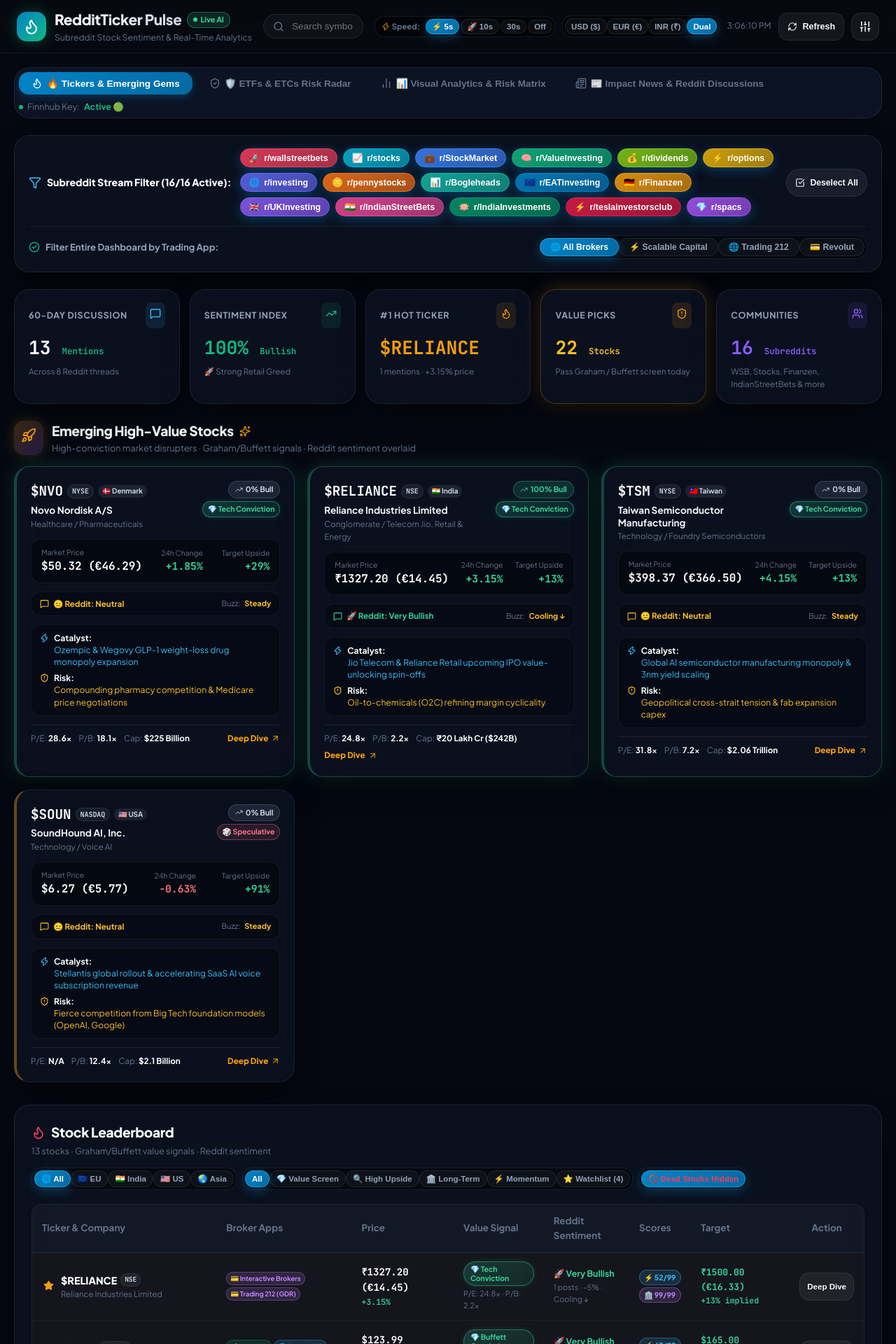
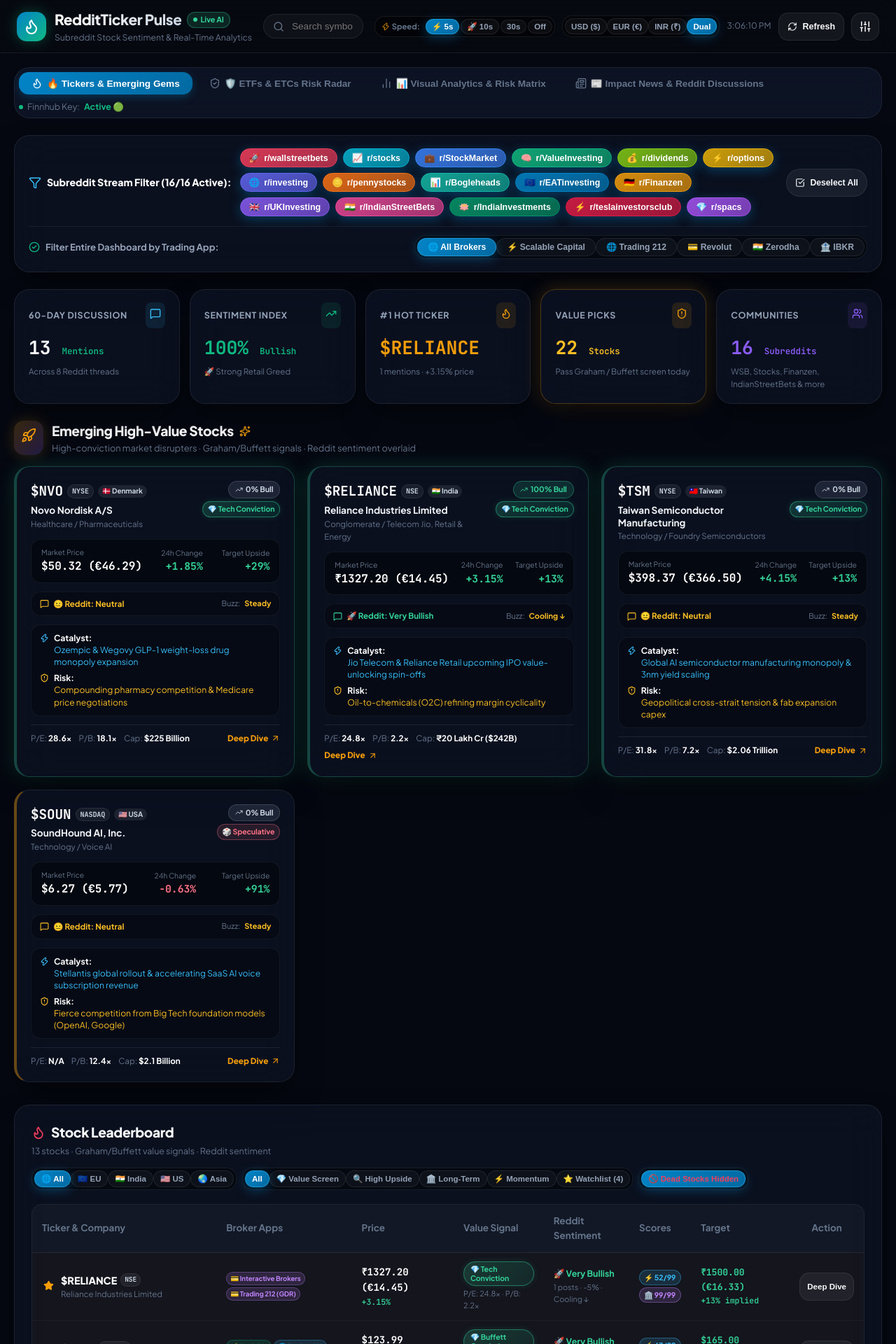
Before and after one commit to sarjodas/reddit-stock-dashboard, a React (Vite) app: page / in a window 1280 px wide. Shown: the top 1920 px of the page at 70% size. Built offline with nearby package versions, Linux system fonts and the light colour scheme; no server answers.

Commit message:
fix: correct broker availability per stock and add Zerodha/IBKR to broker filter UI

```diff
--- a/src/components/SubredditFilter.jsx
+++ b/src/components/SubredditFilter.jsx
@@ -74,7 +74,7 @@ export default function SubredditFilter({
           </span>
         </div>
 
-        <div style={{ display: 'flex', background: 'rgba(0, 0, 0, 0.45)', padding: '3px', borderRadius: 'var(--radius-full)', border: '1px solid var(--border-color)' }}>
+        <div style={{ display: 'flex', flexWrap: 'wrap', background: 'rgba(0, 0, 0, 0.45)', padding: '3px', borderRadius: 'var(--radius-full)', border: '1px solid var(--border-color)' }}>
           <button
             onClick={() => onChangeBroker('all')}
             className={`pill-btn ${brokerFilter === 'all' ? 'active' : ''}`}
@@ -103,6 +103,20 @@ export default function SubredditFilter({
           >
             💳 Revolut
           </button>
+          <button
+            onClick={() => onChangeBroker('Zerodha')}
+            className={`pill-btn ${brokerFilter === 'Zerodha' ? 'active' : ''}`}
+            style={{ padding: '5px 14px', fontSize: '0.76rem' }}
+          >
+            🇮🇳 Zerodha
+          </button>
+          <button
+            onClick={() => onChangeBroker('Interactive Brokers')}
+            className={`pill-btn ${brokerFilter === 'Interactive Brokers' ? 'active' : ''}`}
+            style={{ padding: '5px 14px', fontSize: '0.76rem' }}
+          >
+            🏦 IBKR
+          </button>
         </div>
       </div>
 
--- a/src/services/stockApi.js
+++ b/src/services/stockApi.js
@@ -149,7 +149,7 @@ export const MASTER_STOCKS_DATABASE = {
     exchange: 'XETRA / Frankfurt (DHER.DE)',
     country: '🇩🇪 Germany / Europe',
     nativeCurrency: 'EUR',
-    brokers: ['Scalable', 'Trading 212', 'Revolut'],
+    brokers: ['Scalable', 'Trading 212'],
     price: 38.20,
     change24h: 1.85,
     marketCap: '€11.71 Billion',
@@ -211,7 +211,7 @@ export const MASTER_STOCKS_DATABASE = {
     exchange: 'XETRA / Frankfurt (HFG.DE)',
     country: '🇩🇪 Germany / Europe',
     nativeCurrency: 'EUR',
-    brokers: ['Scalable', 'Trading 212', 'Revolut'],
+    brokers: ['Scalable', 'Trading 212'],
     price: 12.15,
     change24h: -1.85,
     marketCap: '€1.9 Billion ($2.1B)',
@@ -338,7 +338,7 @@ export const MASTER_STOCKS_DATABASE = {
     exchange: 'LSE / XETRA (ITM.L)',
     country: '🇬🇧 UK / Europe',
     nativeCurrency: 'GBP',
-    brokers: ['Scalable', 'Trading 212', 'Revolut'],
+    brokers: ['Trading 212', 'Revolut'],
     price: 46.52,
     change24h: -0.14,
     marketCap: '£290 Million',
@@ -466,7 +466,7 @@ export const MASTER_STOCKS_DATABASE = {
     exchange: 'NSE / BSE India (TTM)',
     country: '🇮🇳 India / Asia',
     nativeCurrency: 'INR',
-    brokers: ['Scalable', 'Trading 212', 'Revolut'],
+    brokers: ['Zerodha', 'Groww', 'Angel One'],
     price: 1084.50,
     change24h: 4.50,
     marketCap: '₹3.6 Lakh Cr ($44.5B)',
@@ -817,7 +817,7 @@ export const MASTER_STOCKS_DATABASE = {
     exchange: 'NASDAQ',
     country: '🇺🇸 USA',
     nativeCurrency: 'USD',
-    brokers: ['Scalable', 'Trading 212', 'Revolut'],
+    brokers: ['Trading 212', 'Revolut'],
     price: 6.27,
     change24h: -0.63,
     marketCap: '$2.1 Billion',
```
